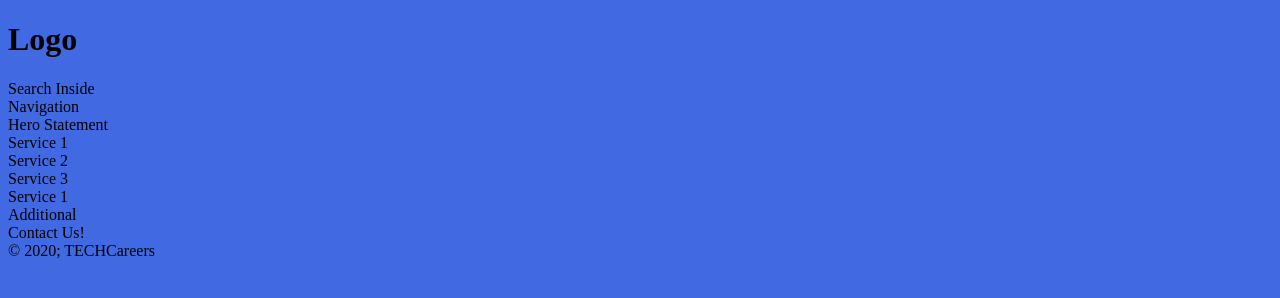
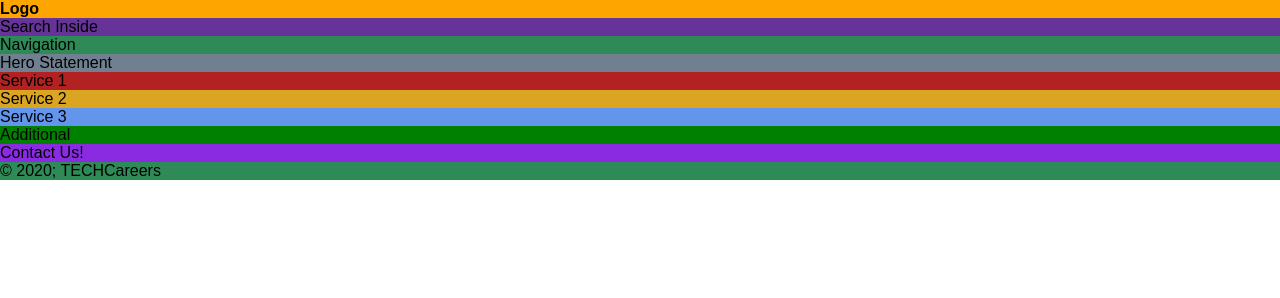
Before and after one commit to FahadHameed89/Playing-With-CSS, a plain HTML site: page grid.html in a window 1280 px wide. Drawn offline with Linux system fonts and the light colour scheme.

Commit message:
Added basic color testing and browser styles - no grid yet...

```diff
--- a/css/grid.css
+++ b/css/grid.css
@@ -1,3 +1,20 @@
-html {
-    background-color: royalblue;
+/* Basic Browser Default Reset*/
+* {
+    font-family: Arial, Helvetica, sans-serif;
+    font-size: 16px;
+    padding: 0;
+    margin: 0;
 }
+
+/*Colors for TESTING purposes only...*/
+
+h1 {background-color: orange;}
+#search-form {background-color: rebeccapurple;}
+nav {background-color: seagreen;}
+.hero {background-color: slategray; }
+.service-1 {background-color: firebrick; }
+.service-2 {background-color: goldenrod; }
+.service-3 {background-color: cornflowerblue; }
+article {background-color: green; }
+#contact-form {background-color: blueviolet; }
+footer {background-color: seagreen; }
--- a/grid.html
+++ b/grid.html
@@ -15,7 +15,6 @@
     <section class="service-1">Service 1</section>
     <section class="service-2">Service 2</section>
     <section class="service-3">Service 3</section>
-    <section class="service-1">Service 1</section>
     <article>Additional</article>
     <form id="contact-form">Contact Us!</form>
     <footer>&copy; 2020; TECHCareers</footer>
```
